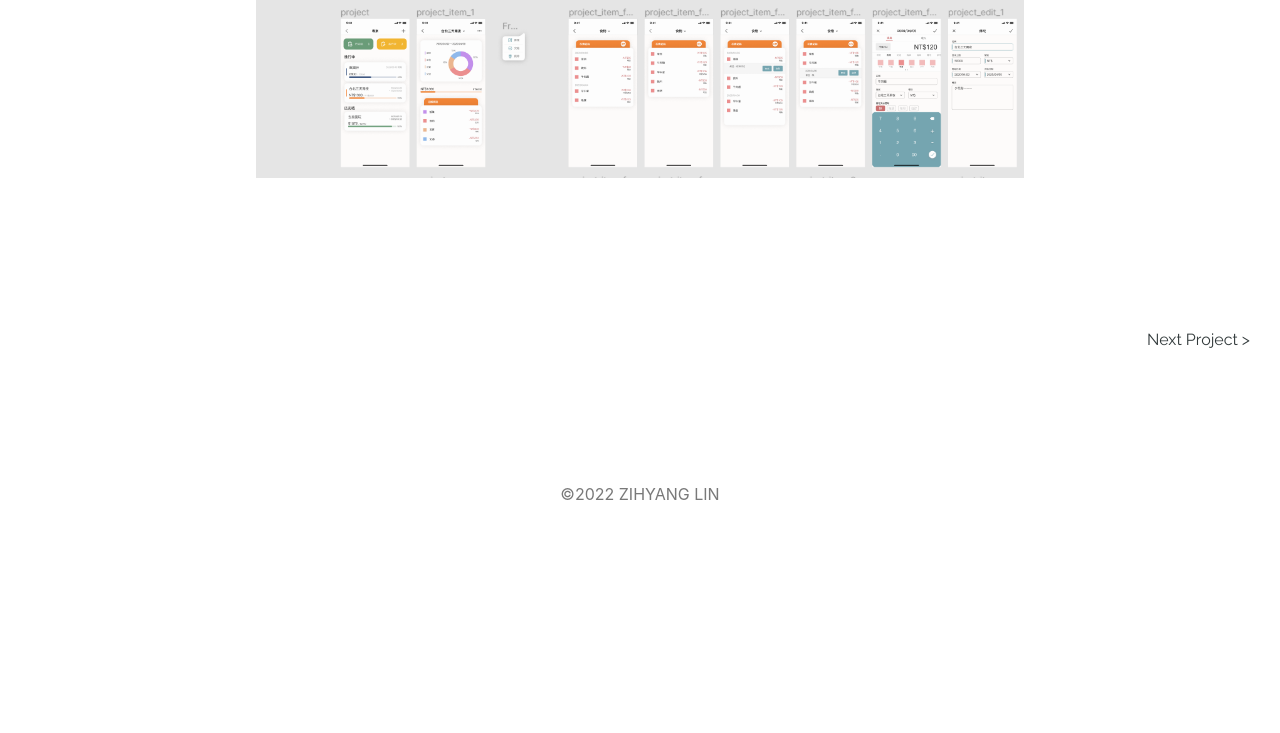
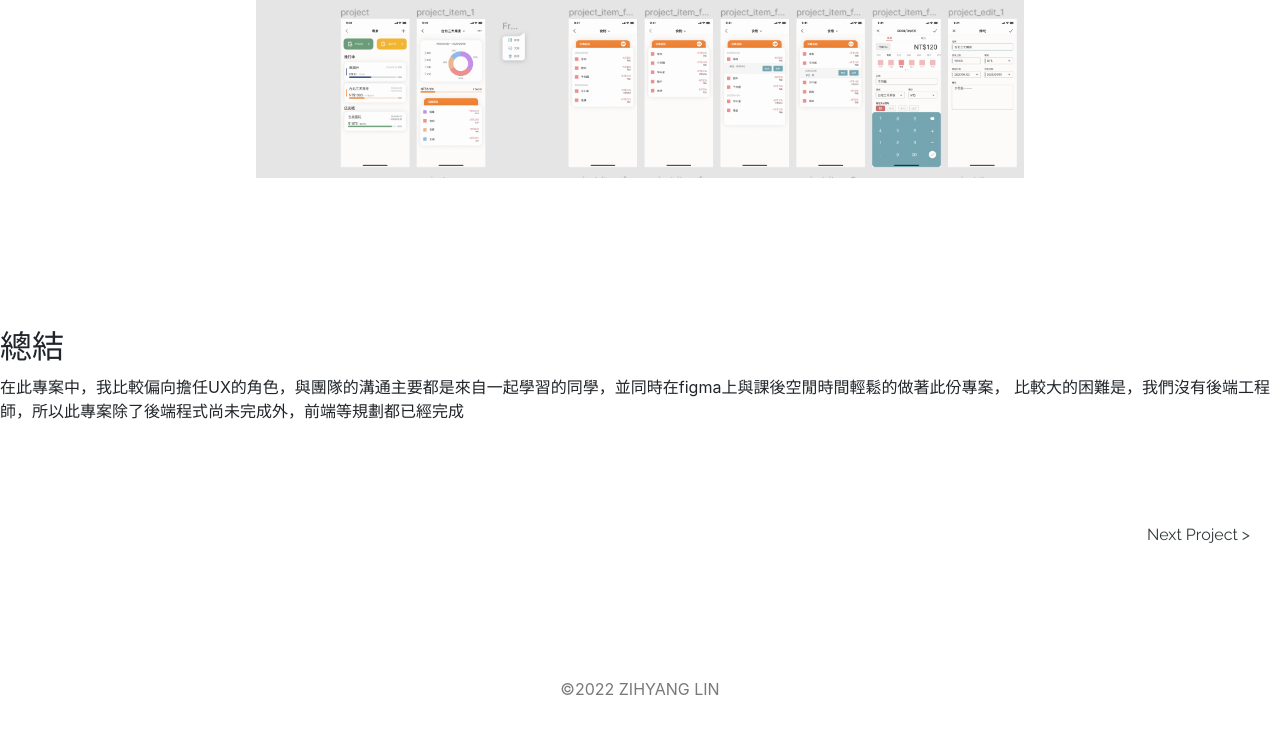
Before and after one commit to meisola/profile05, a plain HTML site: page budit/games.html in a window 1280 px wide. Shown: the part 2963-3696 px from the top of the page. Before the commit the page ends 3515 px from the top, so only its background shows below. Drawn offline with nearby package versions, Linux system fonts and the light colour scheme; a script that the page names is missing; a web font is replaced by a local one.

Commit message:
Update games.html

```diff
--- a/budit/games.html
+++ b/budit/games.html
@@ -177,7 +177,9 @@
 
 
     <div class="section">
-
+    <h2>總結</h2>
+      <p>在此專案中，我比較偏向擔任UX的角色，與團隊的溝通主要都是來自一起學習的同學，並同時在figma上與課後空閒時間輕鬆的做著此份專案，
+      比較大的困難是，我們沒有後端工程師，所以此專案除了後端程式尚未完成外，前端等規劃都已經完成</p>
 
 
     </div>
```
